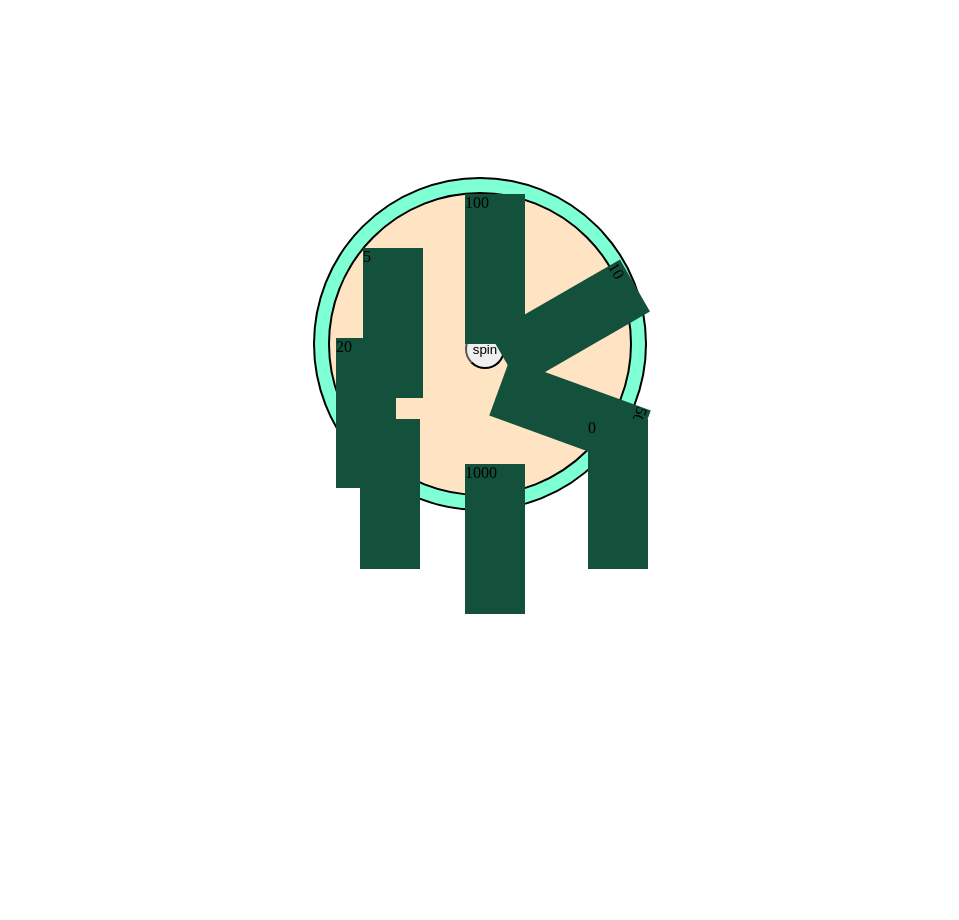
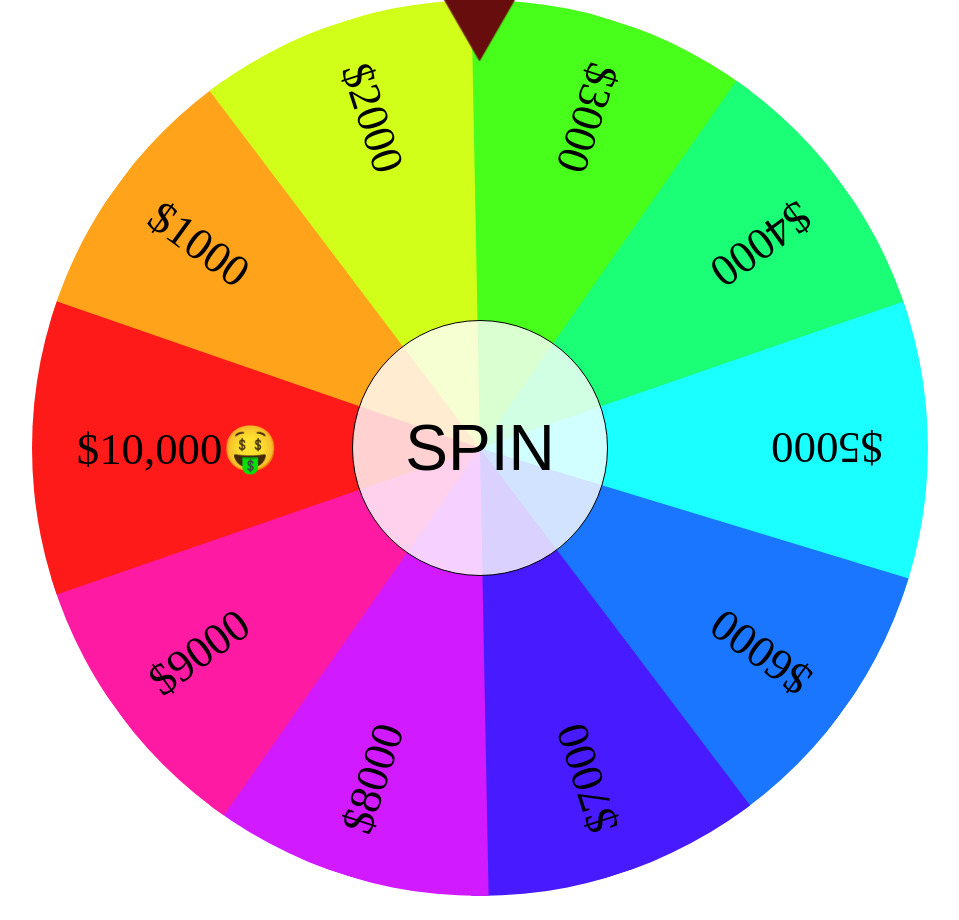
Before and after one commit to Manisha-batesar/Wheel-of-fortune, a plain HTML site: page index.html in a window 1280 px wide. Shown: the whole page, without its empty margins (160-1119 px from the left). Before the commit the page ends 800 px from the top, so only its background shows below. Drawn offline with Linux system fonts and the light colour scheme.

Commit message:
feature: initial wheel by manu

```diff
--- a/index.html
+++ b/index.html
@@ -7,23 +7,21 @@
   <link rel="stylesheet" href="style.css">
 </head>
 <body>
-  <div class="main-container">
-    <div class="borderBox"></div>
-   <div class="wheel">
-      <div class="arrow">↑</div>
-      <button class="spin">spin</button>
-      <div class="number"><span>100</span></div>
-      <div class="number"><span>10</span></div>
-      <div class="number"><span>50</span></div>
-      <div class="number"><span>0</span></div>
-      <div class="number"><span>1000</span></div>
-      <div class="number"><span>500</span></div>
-      <div class="number"><span>20</span></div>
-      <div class="number"><span>5</span></div>
-    <div class="arrow"></div>
-  </div>
-  </div>
-</div>
+ <div class="main-container">
+  <ul class="wheel-body">
+  <li><span>$1000</span></li>
+  <li><span>$2000</span></li>
+  <li><span>$3000</span></li>
+  <li><span>$4000</span></li>
+  <li><span>$5000</span></li>
+  <li><span>$6000</span></li>
+  <li><span>$7000</span></li>
+  <li><span>$8000</span></li>
+  <li><span>$9000</span></li>
+  <li><span>$10,000🤑</span></li>
+  </ul>
+  <button type="button">SPIN</button>
+ </div>
 
   <script src="script.js"></script>
 </body>
--- a/script.js
+++ b/script.js
@@ -1,6 +1,49 @@
-// document.querySelector('.spinbtn').addEventListener('click', function () {
-//   const wheel = document.querySelector('.wheel');
-//   const randomDeg = Math.floor(Math.random() * 360) + 3600; // Random degree for multiple spins
-//   wheel.style.transition = "transform 3s ease-out";
-//   wheel.style.transform = `rotate(${randomDeg}deg)`; // Apply rotation
-// });
+function getResultsAtTop(spinnerElement) {
+  if (!spinnerElement) return null;
+
+  const rect = spinnerElement.getBoundingClientRect();
+  const centerX = rect.left + rect.width / 2;
+  const topY = rect.top + (.05 * rect.height); // the arrow is 4%, so we use 5%
+  const element = document.elementFromPoint(centerX, topY);
+  if (element?.parentElement?.parentElement !== spinnerElement) return null;
+  return element?.textContent?.trim() || null;
+}
+
+function wheelOfFortune(node) {
+  if (!node) return;
+
+  const spin = node.querySelector('button');
+  const wheel = node.querySelector('ul');
+  let animation;
+  let previousEndDegree = 0;
+
+  spin.addEventListener('click', () => {
+    if (animation) {
+      animation.cancel(); // Reset the animation if it already exists
+    }
+
+    const randomAdditionalDegrees = Math.random() * 360 + 1800;
+    const newEndDegree = previousEndDegree + randomAdditionalDegrees;
+
+    animation = wheel.animate([
+      { transform: `rotate(${previousEndDegree}deg)` },
+      { transform: `rotate(${newEndDegree}deg)` }
+    ], {
+      duration: 4000,
+      direction: 'normal',
+      easing: 'cubic-bezier(0.440, -0.205, 0.000, 1.130)',
+      fill: 'forwards',
+      iterations: 1
+    });
+
+    previousEndDegree = newEndDegree;
+    animation.onfinish = () => {
+      const currentValue = getResultsAtTop(node);
+      spin.textContent = currentValue;
+    };
+  });
+}
+
+// Usage
+document.querySelectorAll('.main-container').forEach(el => wheelOfFortune(el))
+// wheelOfFortune('.ui-wheel-of-fortune');
--- a/style.css
+++ b/style.css
@@ -1,110 +1,117 @@
-* {
+body {
   margin: 0%;
   padding: 0%;
+  display: flex;
+  align-items: center;
+  justify-content: center;
+  height: 100vh;
+  width: 100vw;
+}
+
+.main-container {
+  position: relative;
+  display: grid;
+  width: 70cqi;
+  margin: auto;
+
+  &::after{
+    aspect-ratio: 1 / cos(30deg);
+    background-color: rgb(104, 13, 13);
+    clip-path: polygon(50% 100%, 100% 0, 0 0);
+    content: "";
+    height: 4cqi;
+    place-self:  start center;
+    scale: 1.4;
+   position: fixed;
+  }
+}
+
+.wheel-body {
+  margin: 5cqi;
+  --items: 10;
+  all: unset;
+  aspect-ratio: 1/1;
+  container-type: inline-size;
+  direction: ltr;
+  display: grid;
+  place-content: center start;
+  clip-path: inset(0 0 0 0 round 50%);
 
 
 }
 
-.main-container {
-  display: flex;
-  justify-content: center;
-  align-items: center;
-  position: relative;
+
+
+li {
+  align-content: center;
+  display: grid;
+  font-size: 5cqi;
+  grid-area: 1 /-1;
+  list-style: none;
+  transform-origin: center right;
+  width: 50cqi;
+
+  span {
+    padding-left: 5cqi;
   }
 
-.wheel {
-  height: 300px;
-  width: 100%;
-  max-width: 300px;
-  border: 2px solid black;
-  border-radius: 50%;
-  justify-content: center;
-  align-items: center;
-  margin-top: 15%;
-  position: relative;
-  background-color: bisque;
+  /* css gor every li element */
+  &:nth-of-type(1) {
+    --index: 1;
   }
 
-.borderBox {
-  height: 330px;
-  width: 100%;
-  max-width: 330px;
-  border: 2px solid black;
-  border-radius: 50%;
-  background-color: aquamarine;
-  margin-top: 15%;
-  position: absolute;
+  &:nth-of-type(2) {
+    --index: 2;
   }
 
-.spin {
-  position: absolute;
-  top: 45%;
-  left: 45%;
-  height: 40px;
-  width: 40px;
-  border-radius: 50%;
+  &:nth-of-type(3) {
+    --index: 3;
   }
 
-.arrow {
-  position: absolute;
-  top: 33%;
-  left: 48%;
-  font-size: 40px;
-  font-weight: bolder;
-}
-.wheel .number {
-  background-color: gray;
-  height: 50%;
-  min-width: 60px;
-  background-color: rgb(19, 81, 60);
-}
-.wheel .number:nth-child(3) {
-  position: absolute;
-  top: 0px;
-  left: 45%;
-
+  &:nth-of-type(4) {
+    --index: 4;
   }
 
-.wheel .number:nth-child(4) {
-  position: absolute;
-  top: 18%;
-  left: 70%;
-  transform: rotate(60deg);
+  &:nth-of-type(5) {
+    --index: 5;
   }
 
-.wheel .number:nth-child(5) {
-  position: absolute;
-  left: 70%;
-  top: 48%;
-transform: rotate(110deg);
+  &:nth-of-type(6) {
+    --index: 6;
   }
 
-.wheel .number:nth-child(6) {
-  position: absolute;
-  left: 86%;
-  top: 75%;
+  &:nth-of-type(7) {
+    --index: 7;
   }
 
-.wheel .number:nth-child(7) {
-  position: absolute;
-  left: 45%;
-  top: 90%;
+  &:nth-of-type(8) {
+    --index: 8;
   }
 
-.wheel .number:nth-child(8) {
-  position: absolute;
-  left: 10%;
-  top: 75%;
+  &:nth-of-type(9) {
+    --index: 9;
   }
 
-.wheel .number:nth-child(9) {
-  position: absolute;
-  left: 2%;
-  top: 48%;
+  &:nth-of-type(10) {
+    --index: 10;
   }
 
-.wheel .number:nth-child(10) {
-  position: absolute;
-  top: 18%;
-  left: 11%;
+  rotate: calc(360deg / var(--items) * calc(var(--index)));
+  background: hsl(calc(360deg / var(--items) * calc(var(--index))), 100%, 55%);
+  height: calc((2*pi*53cqi) / var(--items));
+  clip-path: polygon(0% -2%, 100% 50%, 0% 102%);
 }
+
+
+
+button{
+  aspect-ratio: 1 / 1;
+  background:hsla(0, 0%, 100%, .8);
+  border: 1px solid black;
+  border-radius: 50%;
+  font-size: 5cqi;
+  cursor: pointer;
+  width: 20cqi;
+  place-self: center;
+  position: absolute  ;
+}
```
Lines whose indentation alone changed are shown as unchanged.
